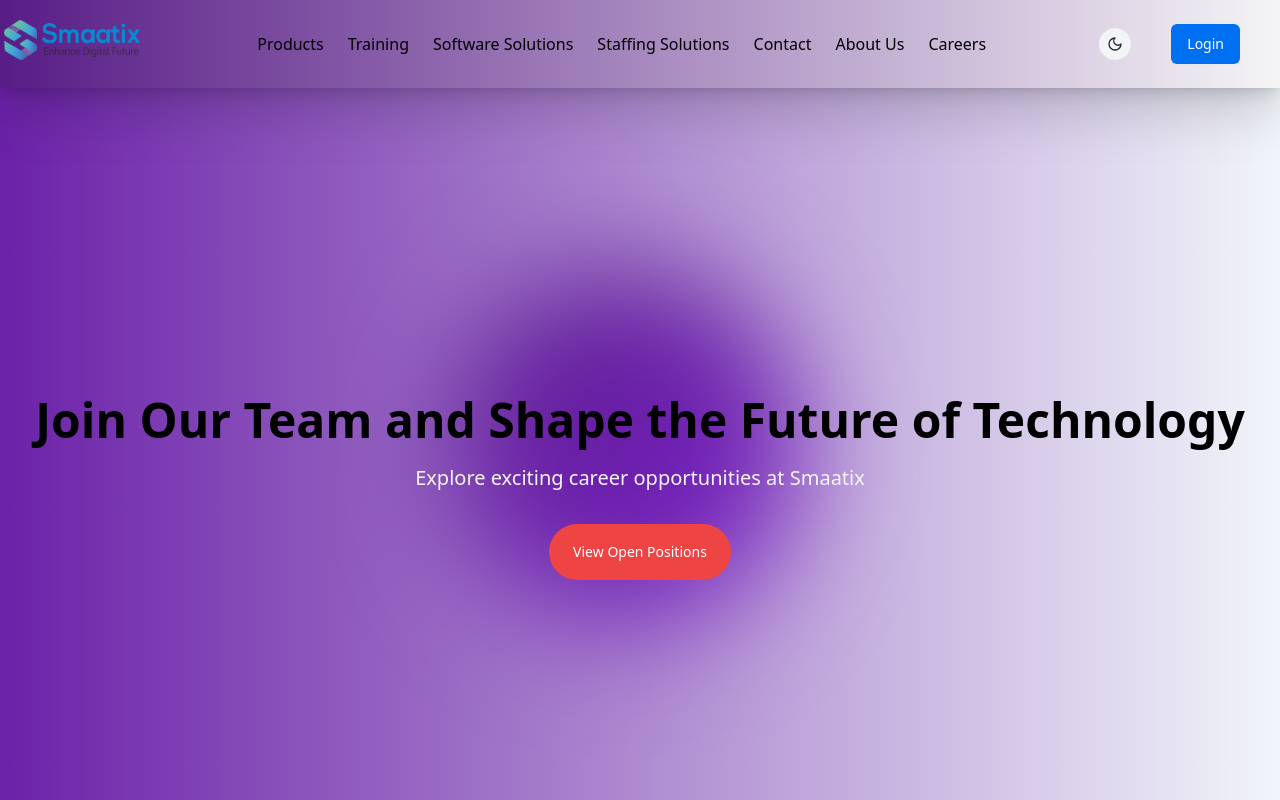
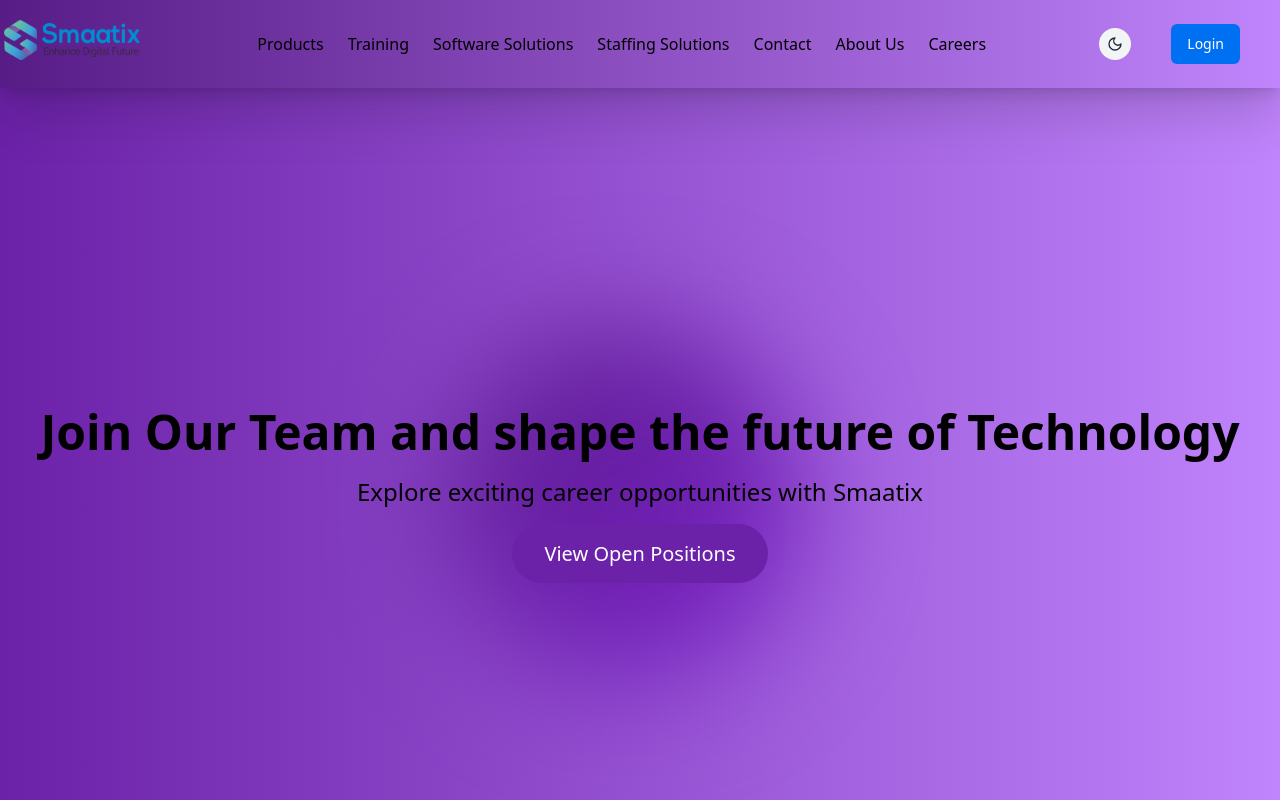
Before and after one commit to Smaatix-Pvt-Ltd/smaatix-client, a React (Vite) app: page /careers in a window 1280 px wide. Shown: the top 800 px of the page. Built offline with nearby package versions, Linux system fonts and the light colour scheme.

Commit message:
minor changes

```diff
--- a/src/components/Header/Header.tsx
+++ b/src/components/Header/Header.tsx
@@ -37,7 +37,7 @@
 
     return (
         <>
-            <div className='sticky  top-0 z-50 bg-gradient-to-r from-purple-900 to-zinc-100 dark:bg-gradient-to-r dark:from-black dark:to-[#1b1b1b] flex justify-evenly  shadow-lg drop-shadow-2xl dark:border-b-[1px] dark:border-zinc-300'>
+            <div className='sticky  top-0 z-50 bg-gradient-to-r from-purple-900 to-purple-400 dark:bg-gradient-to-r dark:from-black dark:to-[#1b1b1b] flex justify-evenly  shadow-lg drop-shadow-2xl dark:border-b-[1px] dark:border-zinc-300'>
                 <div className='w-full lg:pr-10 max-md:pr-2 max-md:ml-10'>
                     <Navbar
                         logo={
--- a/src/components/Hero/Hero.tsx
+++ b/src/components/Hero/Hero.tsx
@@ -6,7 +6,7 @@
         <div className='relative h-[700px] font-[montserrat] dark:bg-zinc-800 dark:text-white'>
             {/* Background with gradient */}
             <div
-                className={`w-full h-full  flex flex-col justify-center items-center text-white bg-gradient-to-r from-purple-900 to-zinc-100 dark:bg-gradient-to-r dark:from-black dark:to-[#1b1b1b]/80`}
+                className={`w-full h-full  flex flex-col justify-center items-center text-white bg-gradient-to-r from-purple-900 to-purple-400 dark:bg-gradient-to-r dark:from-black dark:to-[#1b1b1b]/80`}
             >
                 <div className='container mx-auto px-6 flex flex-col md:flex-row justify-between items-center z-10 relative'>
                     {/* Left Column */}
--- a/src/components/aboutUs/AboutHero.tsx
+++ b/src/components/aboutUs/AboutHero.tsx
@@ -3,7 +3,7 @@
 const AboutHero = () => {
     return (
         <section
-            className='relative pt-0 px-5 min-h-screen text-center   bg-gradient-to-r from-purple-800 to-purple-200 dark:bg-gradient-to-r
+            className='relative pt-0 px-5 min-h-screen text-center   bg-gradient-to-r from-purple-800 to-purple-400 dark:bg-gradient-to-r
             dark:from-black dark:to-zinc-900 overflow-hidden flex items-center justify-center'
         >
             <div className='absolute  w-96 h-96 rounded-full bg-gradient-to-br from-purple-900 to-purple-700  dark:from-purple-800 dark:to-purple-300 blur-3xl opacity-900 animate-blob animation-delay-2000 z-0'></div>
--- a/src/components/careers/HeroSection.tsx
+++ b/src/components/careers/HeroSection.tsx
@@ -1,26 +1,26 @@
-import React, { useState, useEffect } from 'react';
-import { Button } from '../UI/button';
-
 const HeroSection = () => {
     return (
-        <section className='h-screen dark:text-white flex items-center justify-center text-center bg-gradient-to-r from-purple-800 dark:from-black to-slate-100 dark:to-zinc-800 '>
-            <div className='absolute top-60 w-96 h-96 rounded-full bg-gradient-to-br from-purple-900 to-purple-700  dark:from-purple-800 dark:to-purple-300 blur-3xl opacity-900 animate-blob animation-delay-2000 '></div>
+        <section
+            className='relative pt-0 px-5 min-h-screen text-center   bg-gradient-to-r from-purple-800 to-purple-400 dark:bg-gradient-to-r
+            dark:from-black dark:to-zinc-900 overflow-hidden flex items-center justify-center'
+        >
+            <div className='absolute  w-96 h-96 rounded-full bg-gradient-to-br from-purple-900 to-purple-700  dark:from-purple-800 dark:to-purple-300 blur-3xl opacity-900 animate-blob animation-delay-2000 z-0'></div>
             <div className='hero-content z-10'>
-                <h1 className='text-5xl max-md:text-3xl font-bold mb-5 z-50'>
-                    Join Our Team and Shape the Future of Technology
+                <h1 className='text-5xl font-bold mb-5 animate-fade-in'>
+                    Join Our Team and shape the future of Technology
                 </h1>
-                <p className='text-lg md:text-xl mb-8 text-gray-100'>
-                    Explore exciting career opportunities at Smaatix
+                <p className='text-2xl mb-8 animate-fade-in'>
+                    Explore exciting career opportunities with Smaatix
                 </p>
-
-                <Button
-                    variant={'destructive'}
-                    size={'lg'}
-                    className='rounded-full hover:bg-red-600 z-50 '
-                    // onClick={handleClick}
+                <a
+                    href='#job-listings'
+                    className='bg-purple-800 text-white py-4 px-8 rounded-full text-xl transition-colors hover:bg-indigo-800 animate-fade-in z-60'
+                    onClick={() => {
+                        console.log('View Open Positions clicked');
+                    }}
                 >
-                    View Open Positions
-                </Button>
+                    View Open Positions{' '}
+                </a>
             </div>
         </section>
     );
--- a/src/components/careers/JobCard.tsx
+++ b/src/components/careers/JobCard.tsx
@@ -8,9 +8,9 @@
 }
 const JobCard = ({ job }: { job: Job }) => {
     return (
-        <div className=' gap-1 flex flex-col justify-between border rounded-bl-3xl rounded-t-3xl border-purple-800 bg-purple-300/10 dark:bg-zinc-600/10  hover:bg-purple-300/60 m-1 p-10 hover:-translate-x-1 hover:-translate-y-1 hover:shadow-2xl shadow-purple-800'>
+        <div className='relative gap-1 flex flex-col justify-between border rounded-bl-3xl rounded-t-3xl border-purple-800 bg-purple-300/10 dark:bg-zinc-600/10  hover:bg-purple-300/60 m-1 p-10 hover:-translate-x-1 hover:-translate-y-1 hover:shadow-2xl shadow-purple-800'>
             <a href={job.applyLink}>
-                <span className='inset-0 absolute z-0'></span>
+                <span className=' inset-0 absolute z-0'></span>
                 <h3 className='text-lg font-semibold'>{job.title}</h3>
             </a>
             <p>Location: {job.location}</p>
--- a/src/pages/Products.tsx
+++ b/src/pages/Products.tsx
@@ -85,7 +85,7 @@
     return (
         <div className='font-sans text-gray-800'>
             {/* Hero Section */}
-            <section className='bg-gradient-to-r from-purple-900 to-zinc-100 dark:bg-gradient-to-b dark:from-black dark:to-[#212121] text-white py-20'>
+            <section className='bg-gradient-to-r from-purple-900 to-purple-400 dark:bg-gradient-to-b dark:from-black dark:to-[#212121] text-white py-20'>
                 <div className='container mx-auto px-4'>
                     <div className='max-w-3xl mx-auto text-center'>
                         <h1 className='text-4xl md:text-5xl font-bold mb-6'>
--- a/src/pages/Staffingsolutions.tsx
+++ b/src/pages/Staffingsolutions.tsx
@@ -97,7 +97,7 @@
             <div className='relative h-[400px] font-[montserrat] '>
                 {/* Background with gradient */}
                 <div
-                    className={`w-full h-full flex flex-col justify-center items-center text-white bg-gradient-to-r from-purple-900 to-zinc-100 dark:bg-gradient-to-b dark:from-black dark:to-[#212121]`}
+                    className={`w-full h-full flex flex-col justify-center items-center text-white bg-gradient-to-r from-purple-900 to-purple-400 dark:bg-gradient-to-b dark:from-black dark:to-[#212121]`}
                 >
                     <div className='container mx-auto px-6 flex flex-col justify-center items-center z-10 relative'>
                         <div className='text-center'>
```
Also changed, not shown: src/pages/Careers.tsx (+1 -30 lines).
